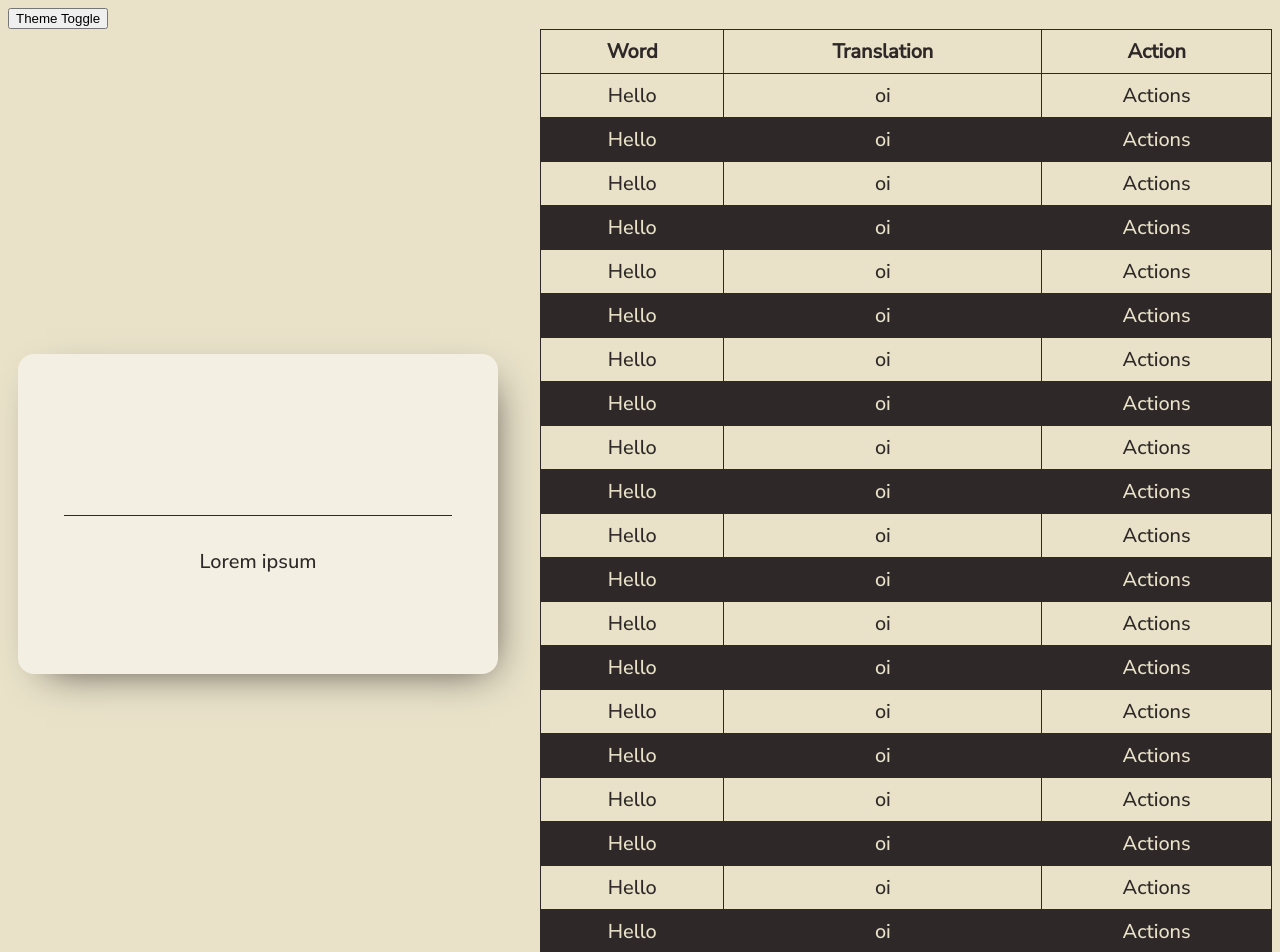
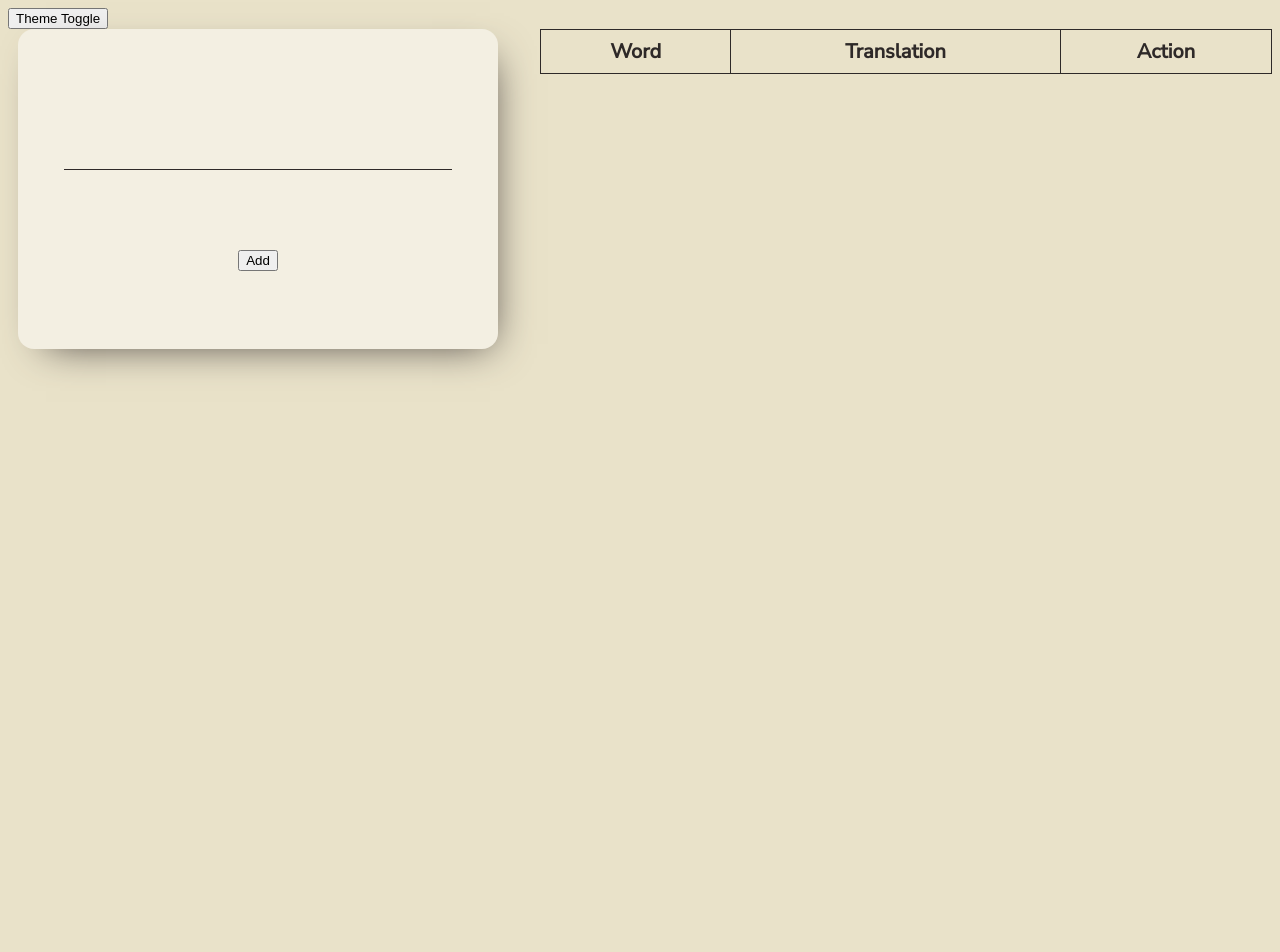
Before and after one commit to kynaios/learni-client, a React (Vite) app: page / in a window 1280 px wide. Shown: the top 952 px of the page. After the commit the page ends 800 px from the top, so only its background shows below. Built offline with nearby package versions, Linux system fonts and the light colour scheme.

Commit message:
Get translate and display in flashcards table

```diff
--- a/src/App.tsx
+++ b/src/App.tsx
@@ -2,18 +2,25 @@ import { useState } from 'react';
 import Card from './components/Card';
 import './styles/main.scss';
 import FlashCardsTable from './components/FlashCardsTable';
+import { Flashcard } from './types';
 
 function App() {
+  const [flashcards, setFlashcards] = useState<Flashcard[]>([]);
+
   function toggleTheme() {
     document.body.classList.toggle('dark');
+  }
+
+  function addFlashCard(card: Flashcard) {
+    setFlashcards([card, ...flashcards]);
   }
 
   return (
     <>
       <button onClick={toggleTheme}>Theme Toggle</button>
       <div className='add-flash-card-container'>
-        <Card />
-        <FlashCardsTable />
+        <Card addFlashcard={addFlashCard} />
+        <FlashCardsTable flashcards={flashcards} />
       </div>
     </>
   );
--- a/src/components/Card.tsx
+++ b/src/components/Card.tsx
@@ -1,10 +1,55 @@
+import { ChangeEvent, useState } from 'react';
+import axios from 'axios';
 import '../styles/card.scss';
 
-function Card() {
+async function translateTextWithDeepL(word: string, targetLang: string): Promise<string | null> {
+  const url = `http://localhost:8080/api/v1/translate?word=${word}&targetLang=${targetLang}`;
+  const headers = {
+    'Content-Type': 'application/json',
+  };
+
+  try {
+    const response = await axios.get(url, { headers });
+
+    if (response.status === 200) {
+      const translatedText = response.data.translation;
+
+      return translatedText;
+    } else {
+      console.error(`Error: ${response.status}`);
+      return null;
+    }
+  } catch (error) {
+    console.error(`Error: ${error.message}`);
+    return null;
+  }
+}
+
+function Card({ addFlashcard }) {
+  const [word, setWord] = useState<string>('');
+  const [translation, setTranslation] = useState<string>('');
+
+  const handleWorld = async (event: ChangeEvent<HTMLInputElement>) => {
+    const { value } = event.target;
+    setWord(value);
+
+    if (value) {
+      const res = await translateTextWithDeepL(value, 'en-US');
+
+      if (res) {
+        setTranslation(res);
+      }
+    } else {
+      setWord('');
+      setTranslation('');
+    }
+  };
+
   return (
     <div className='flash-card'>
-      <input className='word-input l' />
-      <span className='translation l'>Lorem ipsum</span>
+      <input onChange={handleWorld} value={word} className='word-input l' />
+      <span className='translation l'>{translation}</span>
+      <button onClick={() => addFlashcard({ word, translation })}>Add</button>
     </div>
   );
 }
--- a/src/components/FlashCardsTable.tsx
+++ b/src/components/FlashCardsTable.tsx
@@ -1,6 +1,7 @@
 import '../styles/flash-cards-table.scss';
+import { Flashcards } from '../types';
 
-function FlashCardsTable() {
+function FlashCardsTable({ flashcards }: Flashcards) {
   return (
     <table className='flash-cards-table l'>
       <thead>
@@ -11,111 +12,15 @@ function FlashCardsTable() {
         </tr>
       </thead>
       <tbody>
-        <tr>
-          <td>Hello</td>
-          <td>oi</td>
-          <td>Actions</td>
-        </tr>
-        <tr>
-          <td>Hello</td>
-          <td>oi</td>
-          <td>Actions</td>
-        </tr>
-        <tr>
-          <td>Hello</td>
-          <td>oi</td>
-          <td>Actions</td>
-        </tr>
-        <tr>
-          <td>Hello</td>
-          <td>oi</td>
-          <td>Actions</td>
-        </tr>
-        <tr>
-          <td>Hello</td>
-          <td>oi</td>
-          <td>Actions</td>
-        </tr>
-        <tr>
-          <td>Hello</td>
-          <td>oi</td>
-          <td>Actions</td>
-        </tr>
-        <tr>
-          <td>Hello</td>
-          <td>oi</td>
-          <td>Actions</td>
-        </tr>
-        <tr>
-          <td>Hello</td>
-          <td>oi</td>
-          <td>Actions</td>
-        </tr>
-        <tr>
-          <td>Hello</td>
-          <td>oi</td>
-          <td>Actions</td>
-        </tr>
-        <tr>
-          <td>Hello</td>
-          <td>oi</td>
-          <td>Actions</td>
-        </tr>
-        <tr>
-          <td>Hello</td>
-          <td>oi</td>
-          <td>Actions</td>
-        </tr>
-        <tr>
-          <td>Hello</td>
-          <td>oi</td>
-          <td>Actions</td>
-        </tr>
-        <tr>
-          <td>Hello</td>
-          <td>oi</td>
-          <td>Actions</td>
-        </tr>
-        <tr>
-          <td>Hello</td>
-          <td>oi</td>
-          <td>Actions</td>
-        </tr>
-        <tr>
-          <td>Hello</td>
-          <td>oi</td>
-          <td>Actions</td>
-        </tr>
-        <tr>
-          <td>Hello</td>
-          <td>oi</td>
-          <td>Actions</td>
-        </tr>
-        <tr>
-          <td>Hello</td>
-          <td>oi</td>
-          <td>Actions</td>
-        </tr>
-        <tr>
-          <td>Hello</td>
-          <td>oi</td>
-          <td>Actions</td>
-        </tr>
-        <tr>
-          <td>Hello</td>
-          <td>oi</td>
-          <td>Actions</td>
-        </tr>
-        <tr>
-          <td>Hello</td>
-          <td>oi</td>
-          <td>Actions</td>
-        </tr>
-        <tr>
-          <td>Hello</td>
-          <td>oi</td>
-          <td>Actions</td>
-        </tr>
+        {flashcards.map((f, i) => {
+          return (
+            <tr key={i}>
+              <td>{f.word}</td>
+              <td>{f.translation}</td>
+              <td>Actions</td>
+            </tr>
+          );
+        })}
       </tbody>
     </table>
   );
--- a/src/styles/card.scss
+++ b/src/styles/card.scss
@@ -23,4 +23,8 @@
       outline: none;
     }
   }
+
+  & > .translation {
+    padding: 0.5rem;
+  }
 }
```
